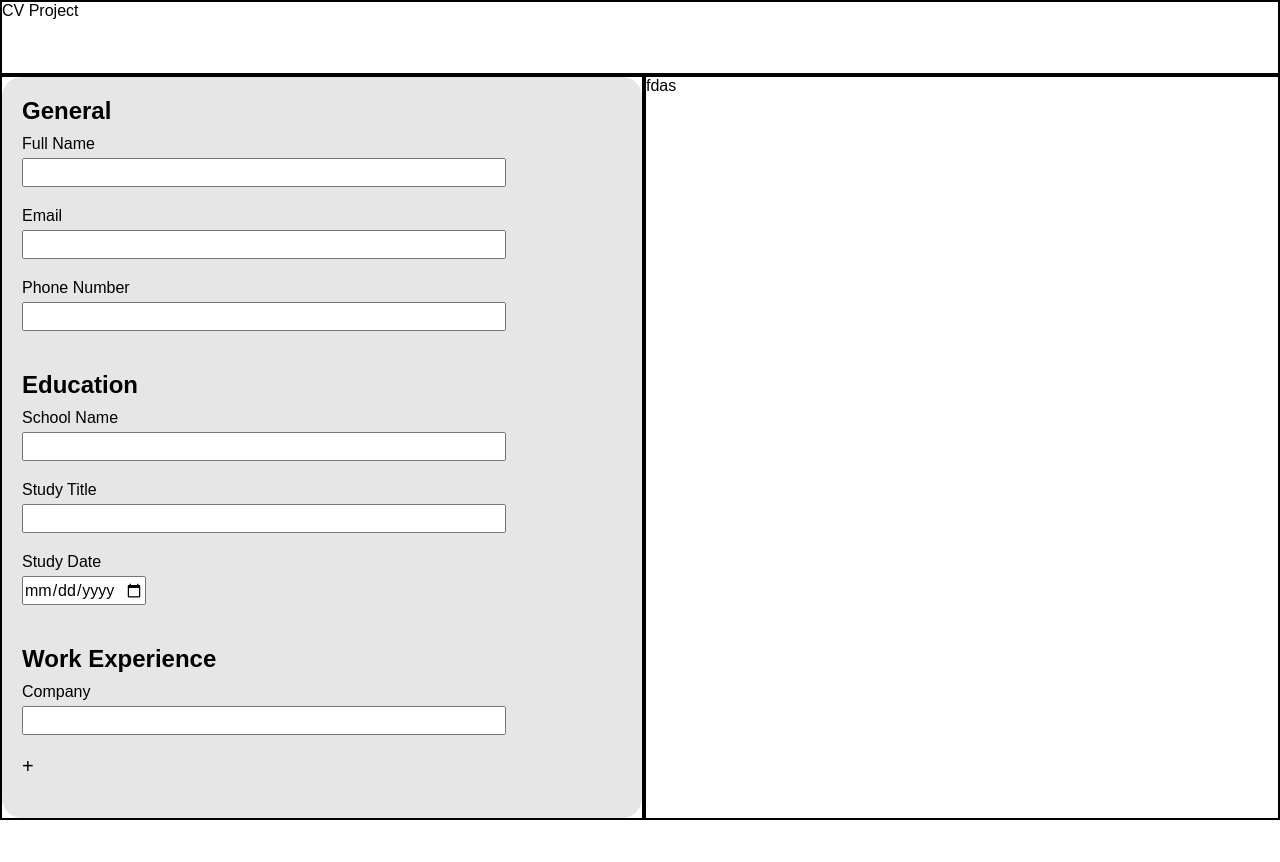
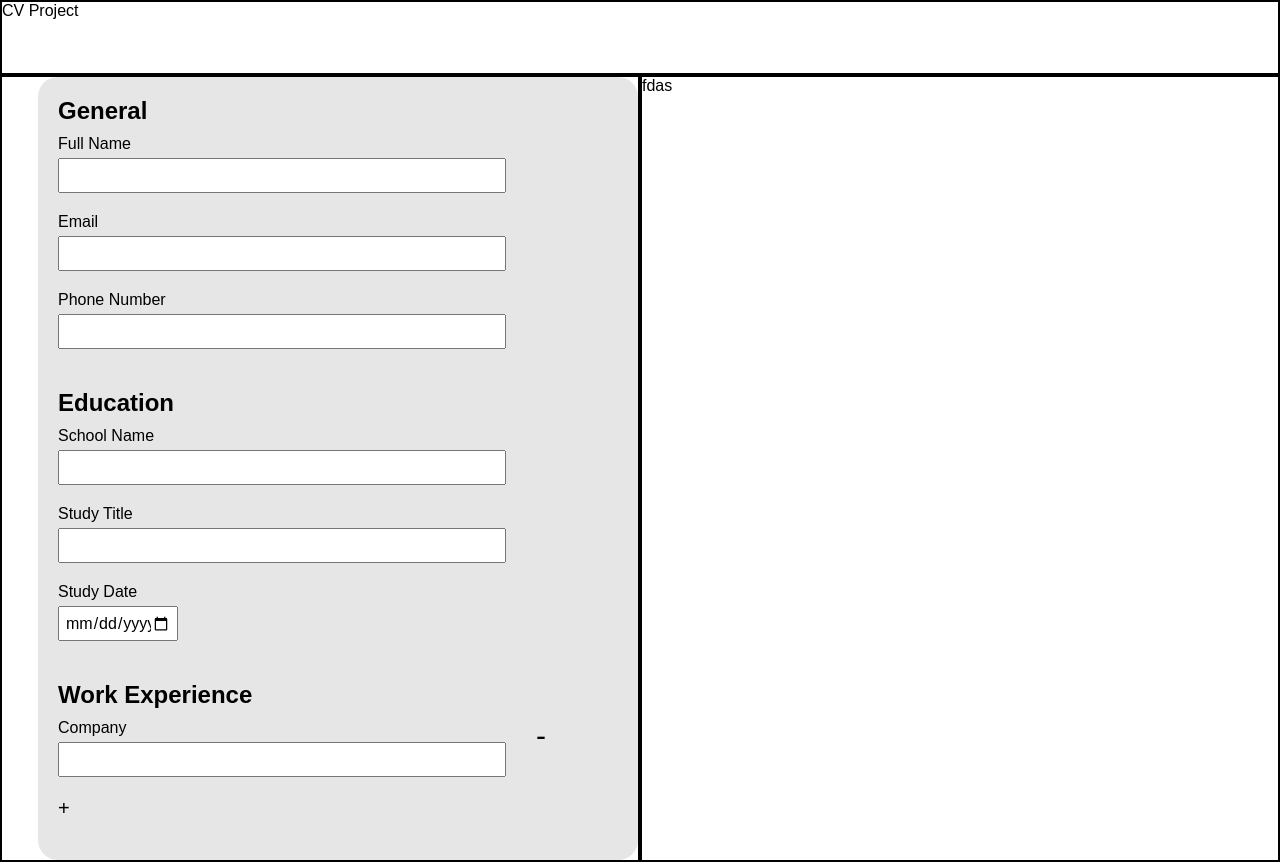
Before and after one commit to KrystianJP/cv-project, a React (Create React App) app: page / in a window 1280 px wide. Before the commit the page ends 820 px from the top, so only its background shows below. Built offline with nearby package versions, Linux system fonts and the light colour scheme.

Commit message:
can delete jobs

```diff
--- a/src/components/WorkExperience.js
+++ b/src/components/WorkExperience.js
@@ -6,6 +6,7 @@ class WorkInfo extends React.Component {
     super(props);
 
     this.add = this.add.bind(this);
+    this.remove = this.remove.bind(this);
 
     this.state = { jobs: [this.jobForm(0)], ids: 1 };
   }
@@ -17,6 +18,17 @@ class WorkInfo extends React.Component {
     });
   }
 
+  remove(id) {
+    let job = this.state.jobs.find((job) => {
+      return job.key === String(id);
+    });
+    this.setState({
+      jobs: this.state.jobs
+        .slice(0, this.state.jobs.indexOf(job))
+        .concat(this.state.jobs.slice(this.state.jobs.indexOf(job) + 1)),
+    });
+  }
+
   jobForm(id) {
     return (
       <li className="job-form" key={id}>
@@ -24,6 +36,15 @@ class WorkInfo extends React.Component {
           <label htmlFor={"company" + id}>Company</label>
           <input type="text" name={"company" + id} id={"company" + id}></input>
         </div>
+        <button
+          type="button"
+          className="delete-job-button"
+          onClick={() => {
+            this.remove(id);
+          }}
+        >
+          -
+        </button>
       </li>
     );
   }
--- a/src/styles/style.css
+++ b/src/styles/style.css
@@ -2,6 +2,7 @@
   margin: 0;
   padding: 0;
   font-family: Arial, Helvetica, sans-serif;
+  box-sizing: border-box;
 }
 
 body,
@@ -43,8 +44,9 @@ html {
 
 .form input {
   width: 80%;
-  height: 25px;
+  height: 35px;
   font-size: 16px;
+  padding: 5px;
 }
 
 .form {
@@ -71,11 +73,30 @@ html {
   list-style: none;
 }
 
-.add-job-button {
+.add-job-button,
+.delete-job-button {
   background: none;
   border: none;
   font-size: 20px;
 }
-.add-job-button:hover {
+.add-job-button:hover,
+.delete-job-button {
   cursor: pointer;
 }
+
+.job-form {
+  display: flex;
+  gap: 30px;
+  align-items: flex-start;
+}
+
+.job-form .input-container {
+  width: 80%;
+}
+.job-form .input-container input {
+  width: 100%;
+}
+
+.delete-job-button {
+  font-size: 30px;
+}
```
